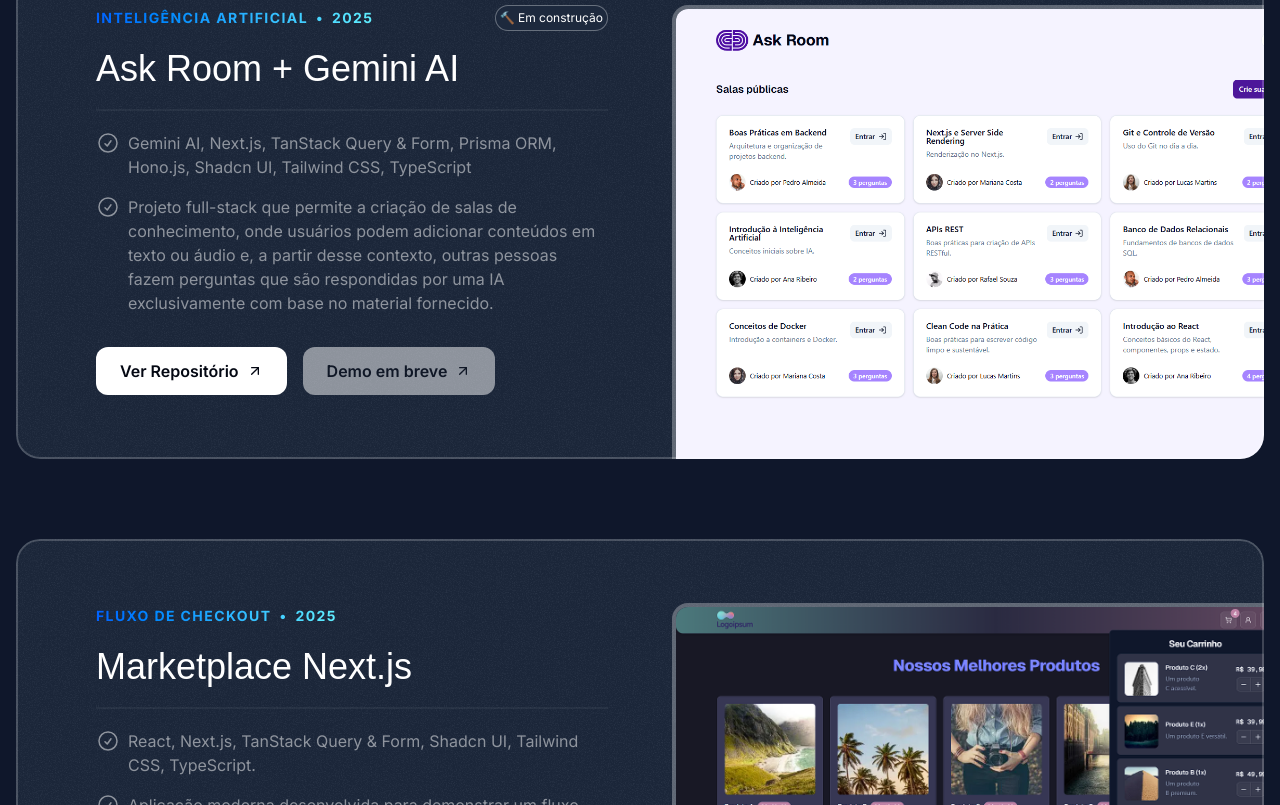
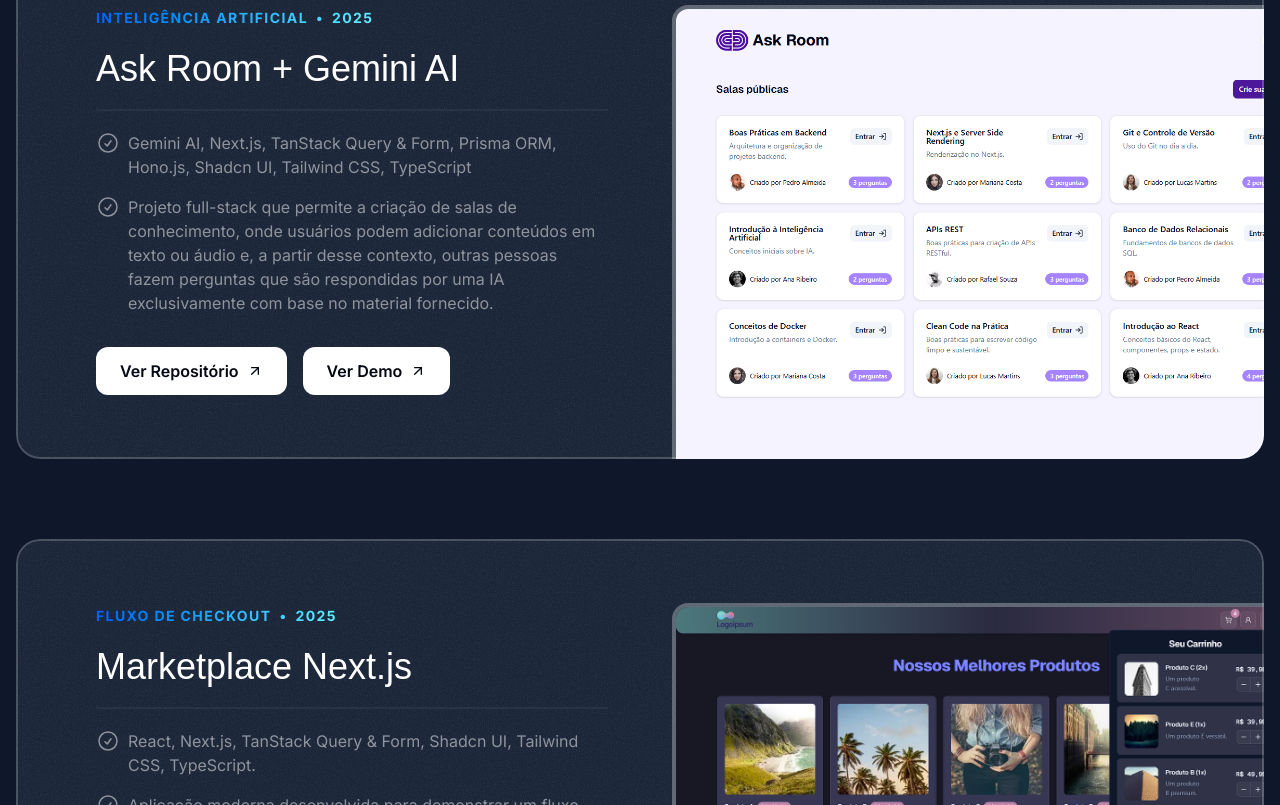
Before and after one commit to marquesmaycon/my-portfolio-2.0, a Next.js app: page / in a window 1280 px wide. Shown: the part 1281-2086 px from the top of the page. Built offline with nearby package versions, Linux system fonts and the light colour scheme; a web font is replaced by a local one.

Commit message:
demo askroom

```diff
--- a/components/sections/projects.tsx
+++ b/components/sections/projects.tsx
@@ -26,8 +26,9 @@
       },
     ],
     repository: "https://github.com/marquesmaycon/ask-room",
+    demo: "https://ask-room.mklly.com.br/",
     image: askRoomPrintSCreen,
-    wip: true,
+    wip: false
   },
   {
     tag: "Fluxo de Checkout",
```
